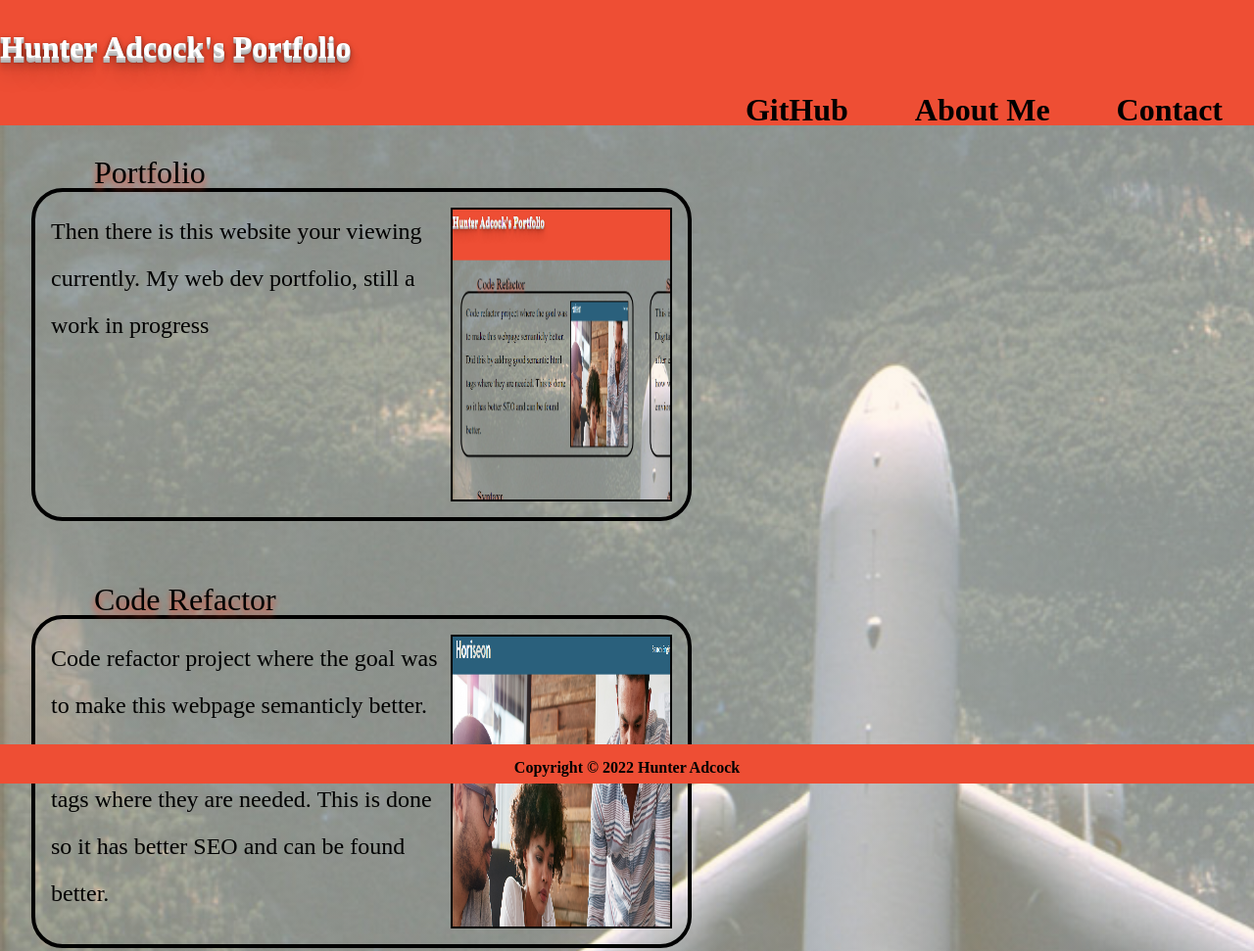
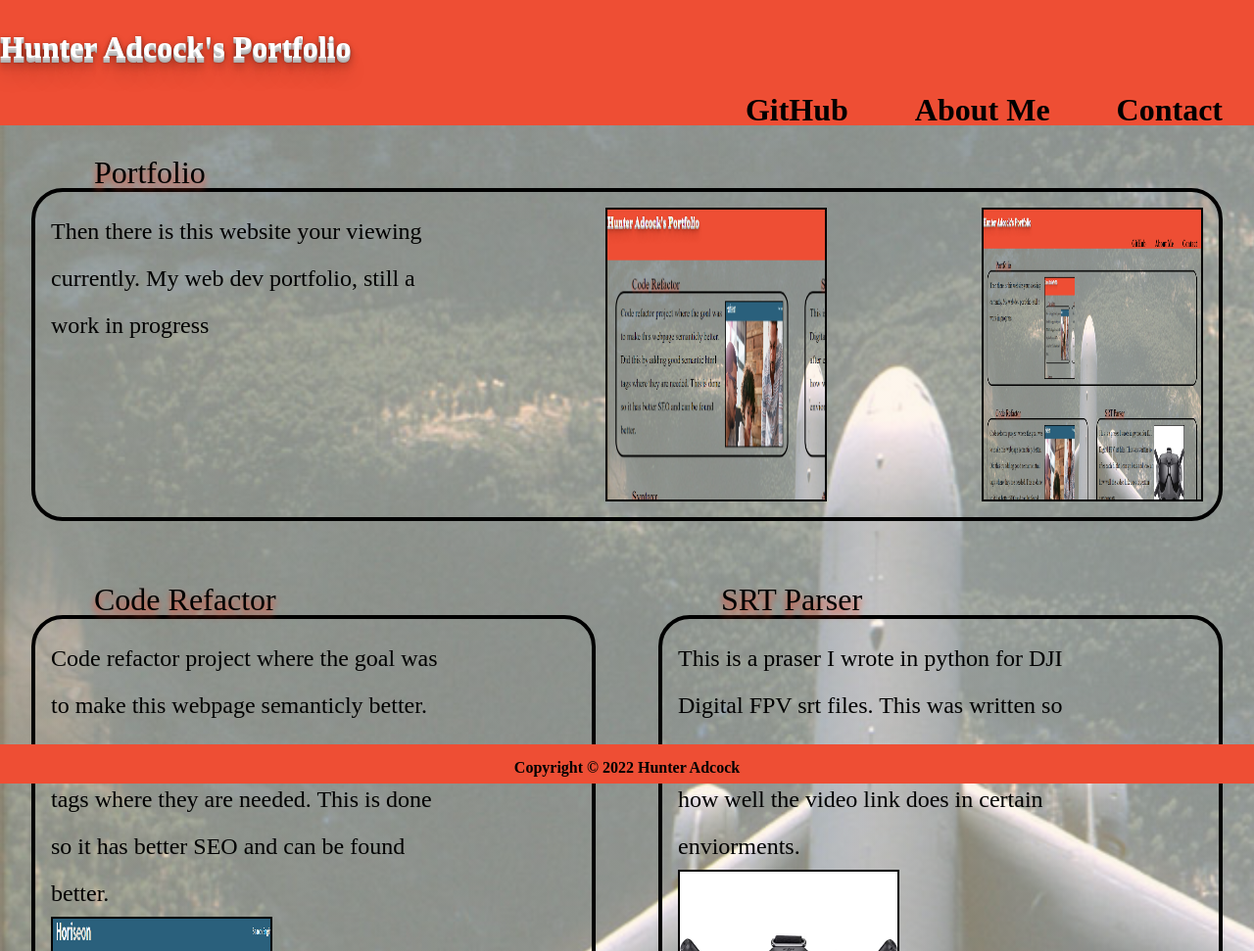
Before and after one commit to Hahkeye/portfolio, a plain HTML site: page index.html in a window 1280 px wide. Shown: the top 971 px of the page at 98% size. Drawn offline with Linux system fonts and the light colour scheme.

Commit message:
Flex box fun.

```diff
--- a/assets/style.css
+++ b/assets/style.css
@@ -50,9 +50,6 @@ nav ul li{
 #navlink:hover{
     text-shadow: 2px 2px grey;
     border: 3px solid black;
-    /* border: 4px groove grey; */
-    /* border-left: 3px solid black;
-    border-right: 3px solid black; */
 }
 
 #demotext {  /* Change this name if you are going to keep generated with this https://html-css-js.com/css/generator/text-shadow/ */
@@ -72,28 +69,26 @@ body{
 
 #page-cotainer{
     display: flex;
-    flex-wrap: wrap;
+    flex-flow: row wrap;
+    justify-content: space-evenly;
+    /* align-items: baseline; */
 
 }
 
 .content-section{
-    /* max-width: 70em; */
     height: fit-content;
     width: fit-content;
-    /* justify-content: center; */
     margin: 2em;
-    /* margin-bottom: 2em; */
 }
 .content-section-box{
     border: .25em solid black;
     -webkit-border-radius: 13px;
     border-radius: 2em;
-    /* min-width: 150px; */
-    /* height: auto; */
     padding: 1em;
     display: flex;
     flex-direction: row;
     flex-wrap: wrap;
+    justify-content: space-between;
 
 }
 
@@ -124,6 +119,13 @@ body{
     order: 2;
 }
 
+#big{
+    flex: 2 0 65%;
+}
+#small{
+    flex: 2 1 35%;
+}
+
 #footer{
     background-color: #EE4E34;
     position: sticky;
--- a/index.html
+++ b/index.html
@@ -37,16 +37,17 @@
         <main>
             <div id="page-cotainer">
                 <!-- <section class="content-section"> -->
-                    <section class="content-section">
+                    <section id="big" class="content-section">
                         <h2><a href="https://hahkeye.github.io/portfolio/" target="_blank">Portfolio</a></h2>
                          <div class="content-section-box">
                              <div>
                                  <p>Then there is this website your viewing currently. My web dev portfolio, still a work in progress</p>
                              </div>
                              <img src="./assets/images/port.png"/>
+                             <img src="./assets/images/port2.png"/>
                          </div>
                      </section>
-                    <section class="content-section">
+                    <section id="small" class="content-section">
                        <h2><a href="https://hahkeye.github.io/homework-01-coderefactor/ " target="_blank">Code Refactor</a></h2> <!-- https://hahkeye.github.io/homework-01-coderefactor/ -->
                         <div class="content-section-box">
                             <div>
@@ -55,7 +56,7 @@
                             <img src="./assets/images/seo.png"/>
                         </div>
                     </section>
-                    <section class="content-section">
+                    <section id="small" class="content-section">
                         <h2><a href="https://github.com/Hahkeye/Syntaxr-Fleet" target="_blank">SRT Parser</a></h2>
                         <div class="content-section-box">
                             <div>
@@ -64,7 +65,7 @@
                             <img src="./assets/images/dji.jpg" alt="Photo the DJI digital FPV system"/>
                         </div>
                     </section>
-                    <section class="content-section">
+                    <section id="small" class="content-section">
                         <h2>Syntaxr</h2>
                         <div class="content-section-box">
                             <div>
```
Also changed, not shown: assets/images/port2.png (added).
